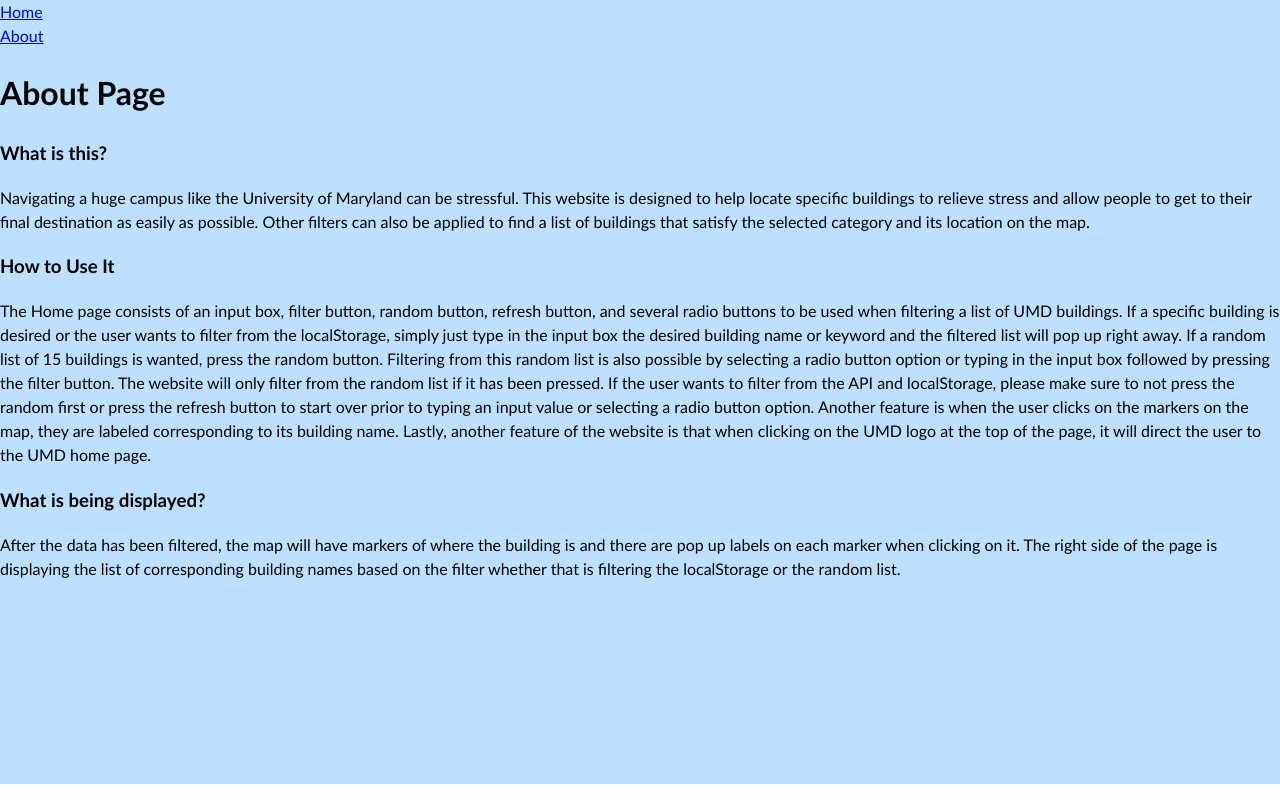
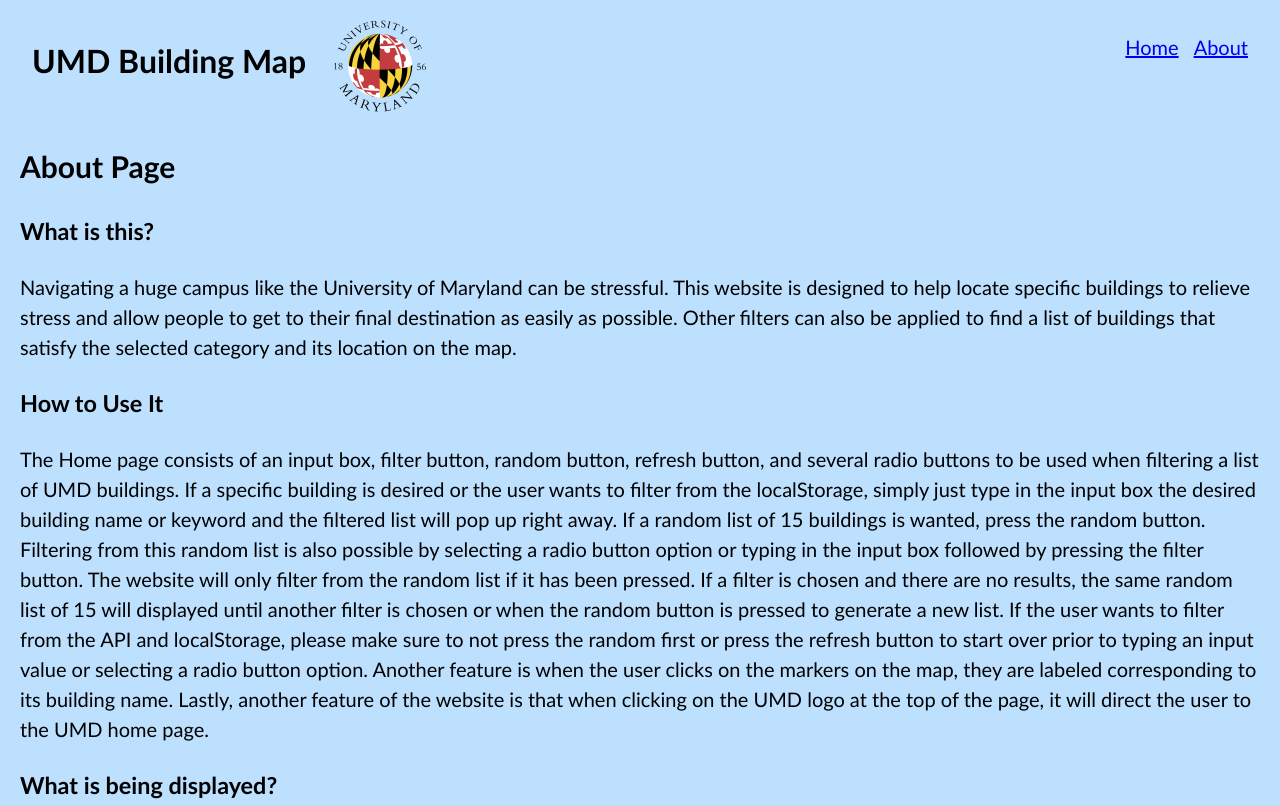
Before and after one commit to vlee12/INST377-Final-Project, a plain HTML site: page about.html in a window 1280 px wide. Shown: the top 806 px of the page. Drawn offline with Linux system fonts and the light colour scheme.

Commit message:
Updated class and explanation

```diff
--- a/about.html
+++ b/about.html
@@ -7,22 +7,30 @@
     <link rel="stylesheet" href="style.css" />
   </head>
   <body>
-    <div class="section">
+    <div class="top">
+      <header class="header">
+        <h1>UMD Building Map</h1>
+        <a href="https://umd.edu/"><img id="logo" src="university-of-maryland-logo-1.png" alt="UMD logo">
+      </header>
+      <div class="page">
         <a href="index.html" class="home">Home</a>
         <a href="about.html" class="about">About</a>
       </div>
-    <h1>About Page</h1>
+    </div>
+    <div class="constrain">
+    <h2>About Page</h2>
     <h3>What is this?</h3>
       <p>
         Navigating a huge campus like the University of Maryland can be stressful. This website is designed to help locate specific buildings to relieve stress and allow people to get to their final destination as easily as possible. Other filters can also be applied to find a list of buildings that satisfy the selected category and its location on the map.
       </p>
     <h3>How to Use It</h3>
       <p>
-      The Home page consists of an input box, filter button, random button, refresh button, and several radio buttons to be used when filtering a list of UMD buildings. If a specific building is desired or the user wants to filter from the localStorage, simply just type in the input box the desired building name or keyword and the filtered list will pop up right away. If a random list of 15 buildings is wanted, press the random button. Filtering from this random list is also possible by selecting a radio button option or typing in the input box followed by pressing the filter button. The website will only filter from the random list if it has been pressed. If the user wants to filter from the API and localStorage, please make sure to not press the random first or press the refresh button to start over prior to typing an input value or selecting a radio button option. Another feature is when the user clicks on the markers on the map, they are labeled corresponding to its building name. Lastly, another feature of the website is that when clicking on the UMD logo at the top of the page, it will direct the user to the UMD home page.
+        The Home page consists of an input box, filter button, random button, refresh button, and several radio buttons to be used when filtering a list of UMD buildings. If a specific building is desired or the user wants to filter from the localStorage, simply just type in the input box the desired building name or keyword and the filtered list will pop up right away. If a random list of 15 buildings is wanted, press the random button. Filtering from this random list is also possible by selecting a radio button option or typing in the input box followed by pressing the filter button. The website will only filter from the random list if it has been pressed. If a filter is chosen and there are no results, the same random list of 15 will displayed until another filter is chosen or when the random button is pressed to generate a new list. If the user wants to filter from the API and localStorage, please make sure to not press the random first or press the refresh button to start over prior to typing an input value or selecting a radio button option. Another feature is when the user clicks on the markers on the map, they are labeled corresponding to its building name. Lastly, another feature of the website is that when clicking on the UMD logo at the top of the page, it will direct the user to the UMD home page.
       </p>
     <h3>What is being displayed?</h3>
       <p>
         After the data has been filtered, the map will have markers of where the building is and there are pop up labels on each marker when clicking on it. The right side of the page is displaying the list of corresponding building names based on the filter whether that is filtering the localStorage or the random list.
       </p>
+    </div>
   </body>
 </html>
```
Lines whose indentation alone changed are shown as unchanged.
